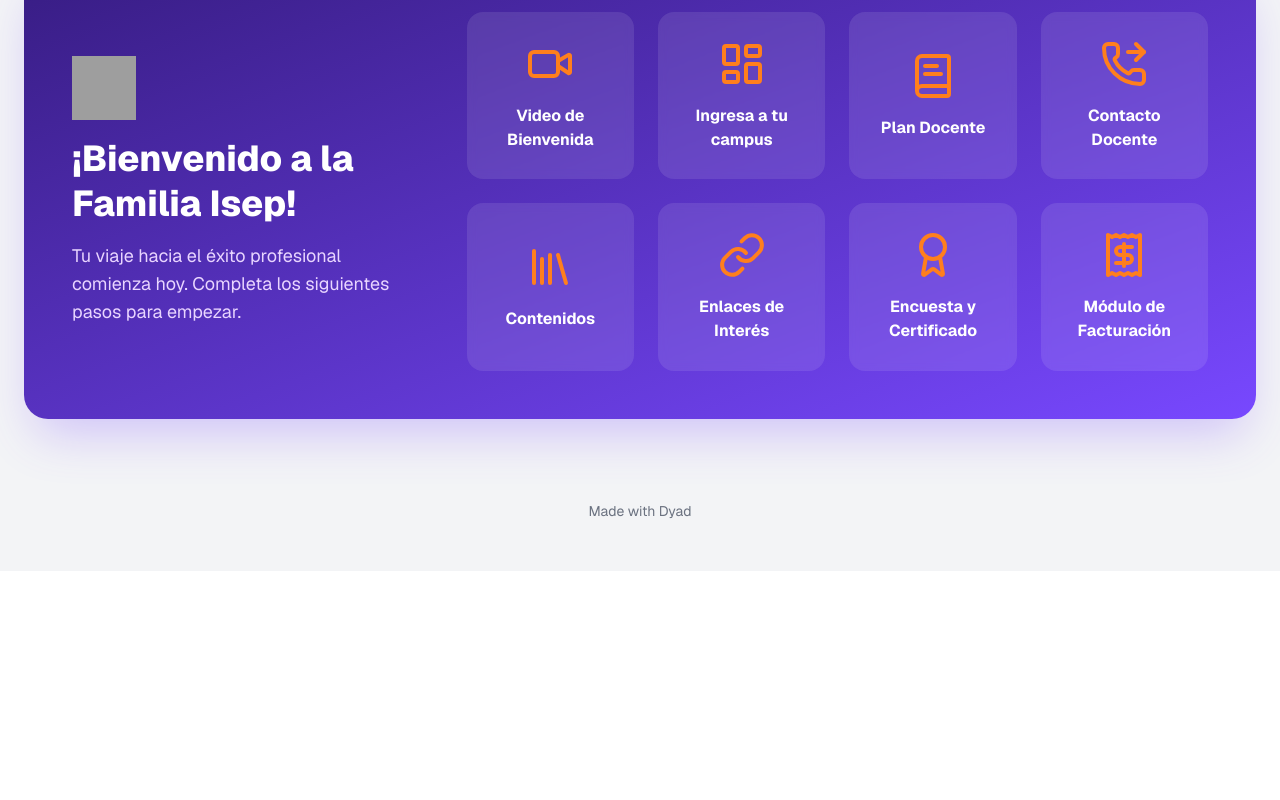
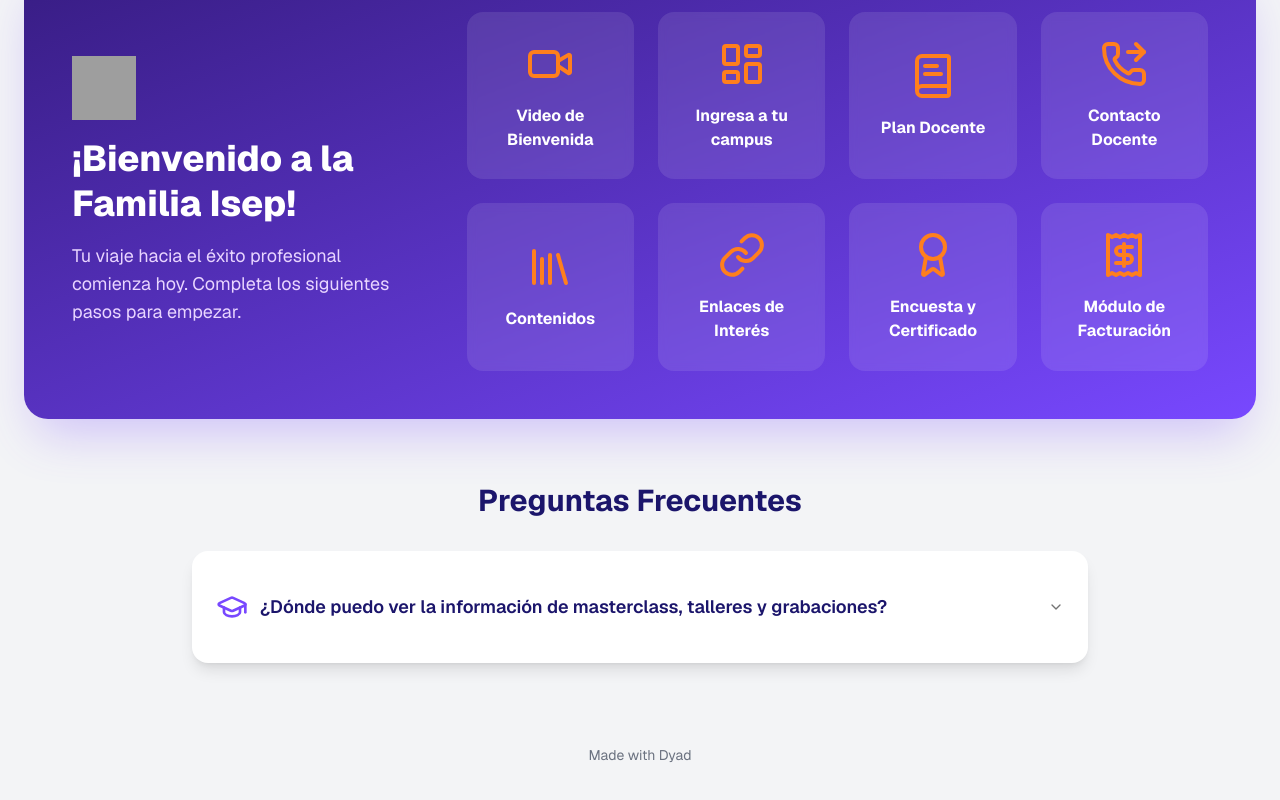
Before and after one commit to mgaja86/induccion_alumnos, a Next.js app: page / in a window 1280 px wide. Shown: the part 372-1172 px from the top of the page. Before the commit the page ends 943 px from the top, so only its background shows below. Built offline with nearby package versions, Linux system fonts and the light colour scheme; grey boxes are pictures that could not be loaded.

Commit message:
[dyad] Añadir sección de preguntas frecuentes - wrote 2 file(s)

```diff
--- a/src/app/page.tsx
+++ b/src/app/page.tsx
@@ -9,6 +9,7 @@ import { ProgressProvider, useProgress } from "@/context/progress-context";
 import { OnboardingProgressBar } from "@/components/progress-bar";
 import { WelcomeVideoModal } from "@/components/welcome-video-modal";
 import { CampusVideoModal } from "@/components/campus-video-modal";
+import { FaqSection } from "@/components/faq-section";
 
 function WelcomeContent() {
   const [isVideoModalOpen, setIsVideoModalOpen] = useState(false);
@@ -95,6 +96,8 @@ function WelcomeContent() {
           </div>
         </main>
 
+        <FaqSection />
+
         <footer className="text-center py-8">
           <MadeWithDyad />
         </footer>
--- /dev/null
+++ b/src/components/faq-section.tsx
@@ -0,0 +1,53 @@
+"use client";
+
+import {
+  Accordion,
+  AccordionContent,
+  AccordionItem,
+  AccordionTrigger,
+} from "@/components/ui/accordion";
+import { GraduationCap, Clock } from "lucide-react";
+
+export const FaqSection = () => {
+  return (
+    <div className="container mx-auto px-6 py-8">
+      <h2 className="text-3xl font-bold text-center text-isep-dark dark:text-white mb-8">
+        Preguntas Frecuentes
+      </h2>
+      <div className="max-w-4xl mx-auto bg-white dark:bg-isep-deep-purple/30 p-6 rounded-2xl shadow-lg">
+        <Accordion type="single" collapsible className="w-full">
+          <AccordionItem value="item-1" className="border-b-0">
+            <AccordionTrigger className="text-lg font-semibold text-isep-dark dark:text-white hover:no-underline">
+              <div className="flex items-center gap-3 text-left">
+                <GraduationCap className="w-8 h-8 text-isep-primary flex-shrink-0" />
+                <span>¿Dónde puedo ver la información de masterclass, talleres y grabaciones?</span>
+              </div>
+            </AccordionTrigger>
+            <AccordionContent className="text-base text-gray-600 dark:text-gray-300 pt-4 pl-12">
+              <p className="mb-4">
+                Toda la información relacionada con masterclass, talleres y grabaciones está disponible en la plataforma, dentro del módulo "TALLERES". Ahí encontrarás:
+              </p>
+              <ul className="list-disc pl-5 space-y-2 mb-4">
+                <li>Fechas y horarios de próximas sesiones.</li>
+                <li>Enlaces de acceso a eventos en vivo.</li>
+                <li>Grabaciones de sesiones anteriores.</li>
+              </ul>
+              <h4 className="font-semibold text-isep-dark dark:text-white mb-2">Pasos para Acceder:</h4>
+              <ol className="list-decimal pl-5 space-y-2 mb-4">
+                <li>Ingresa a tu plataforma con tu usuario y contraseña.</li>
+                <li>Busca la sección o pestaña llamada "TALLERES".</li>
+                <li>Explora el contenido organizado.</li>
+              </ol>
+              <div className="flex items-center gap-2 p-3 rounded-lg bg-isep-primary/10 dark:bg-isep-primary/20">
+                <Clock className="w-5 h-5 text-isep-primary" />
+                <p className="font-medium text-sm">
+                  La grabación suele procesarse en un lapso de 24 horas.
+                </p>
+              </div>
+            </AccordionContent>
+          </AccordionItem>
+        </Accordion>
+      </div>
+    </div>
+  );
+};
```
